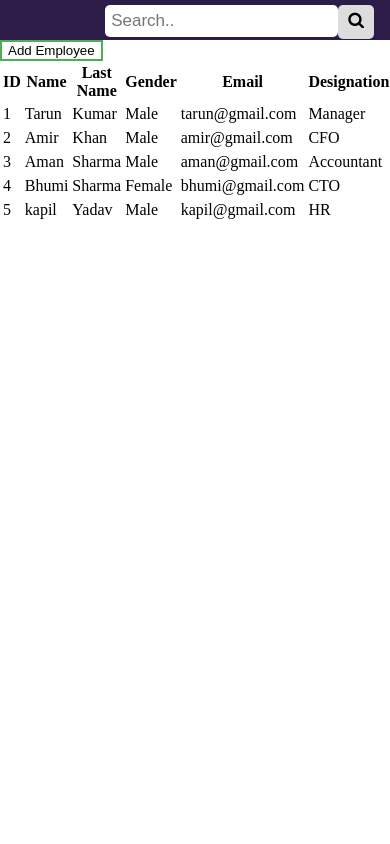
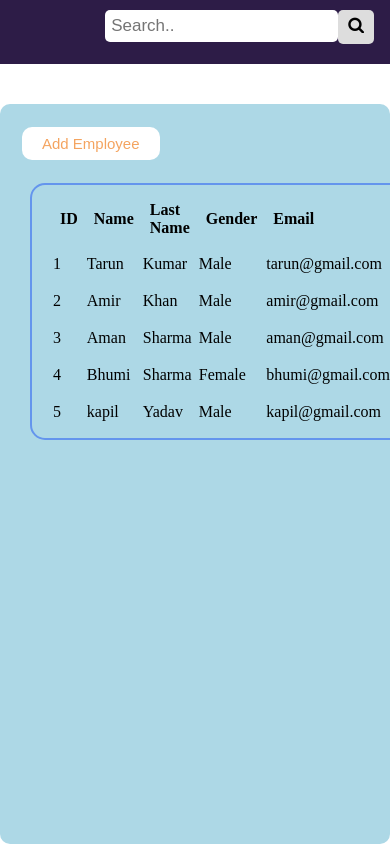
Before and after one commit to Pawansinghla/Employee_management_system, a plain HTML site: page list.html in a window 390 px wide. Shown: the part 60-904 px from the top of the page. Before the commit the page ends 844 px from the top, so only its background shows below. Drawn offline with Linux system fonts and the light colour scheme.

Commit message:
add_list_css

```diff
--- a/list.html
+++ b/list.html
@@ -25,7 +25,7 @@
         <div class="add">
             <a href="./index.html"><button class="button ">Add Employee</button></a>
          </div>
-        <form action="">
+
             <table class="table">
                 <thead>
                     <tr>
@@ -122,7 +122,7 @@
                 </tr>
             </tbody>
             </table>
-        </form>
+
     </div>
 
 
--- a/styles.css
+++ b/styles.css
@@ -1,9 +1,10 @@
 *{margin: 0;
+
 }
 .navbar{
     background: #2d1c47;
     width: 100%;
-    height: 80px;
+    height: 90px;
 }
 
 .navbar .navtext{
@@ -20,6 +21,7 @@
     font-size: 15px;
     cursor: pointer;
     margin-bottom: 20px;
+    padding-top: 8px;
 }
 
 .main {
@@ -115,12 +117,11 @@ padding: 20px;
       overflow-x: hidden;
     }
 
-
   }
 
   @media (max-width:420px){
     .navbar .navtext{
-      font-size:22px ;
+      font-size:20px ;
       color: cornsilk;
       font-weight: 500;
 
@@ -129,18 +130,20 @@ padding: 20px;
       text-shadow: 1px 1px;
       padding-bottom: 20px;
 
+
   }
   .navbar .search-container {
-    float:right;
+    float: right;
     font-size: 15px;
     cursor: pointer;
     margin-bottom: 20px;
 
 }
 .navbar{
-  height: 100px;
+  height: auto;
   width: 100%;
 }
+
 *{
   overflow-x: hidden;
 }
@@ -153,7 +156,89 @@ padding: 20px;
     background-color: white;
     color: black;
     border: 2px solid #4CAF50;
+    border: none;
+    border-radius: 10px;
+  padding: 12px 25px;
+  text-align: center;
+  text-decoration: none;
+  display: inline-block;
+  font-size: 18px;
+  margin: 4px 2px;
+  transition-duration: ease 0.4s;
+  cursor: pointer;
+  color:sandybrown;
+  font-weight: 800px;
+}
+.button:hover{
+  background-color: #41669e;
+  color: white;
+
+
 }
 
 
 /* list styling */
+.record{
+
+margin:auto;
+margin-top: 40px;
+width: 50%;
+height: 700px;
+background: lightblue;
+border-radius: 10px;
+padding: 20px;
+overflow-x: auto;
+
+}
+.record .add{
+  margin-bottom: 20px;;
+}
+
+table{
+  width: 100%;
+  border: 2px solid #6495ED ;
+  margin:10px;
+  border-spacing: 0;
+  text-align: left;
+  padding: 8px;
+  padding-left: 20px;
+  border-radius: 15px;
+  overflow-x: auto;
+
+}
+th{
+  padding: 8px;
+}
+a{
+  font-size: 28px;
+}
+ @media (max-width:1300px){
+   .record{
+  width: 70%;
+   }
+ }
+ @media(max-width:500px){
+    .table{
+  overflow-x: auto;
+   }
+   .record{
+     width: auto;
+   }
+   .button{
+    background-color: white;
+    color: black;
+    border: 2px solid #4CAF50;
+    border: none;
+    border-radius: 10px;
+  padding: 8px 20px;
+  text-align: center;
+  text-decoration: none;
+  display: inline-block;
+  font-size: 15px;
+  margin: 3px 2px;
+  transition-duration: ease 0.4s;
+  cursor: pointer;
+  color:sandybrown;
+  font-weight: 600px;
+}
+  }
```
